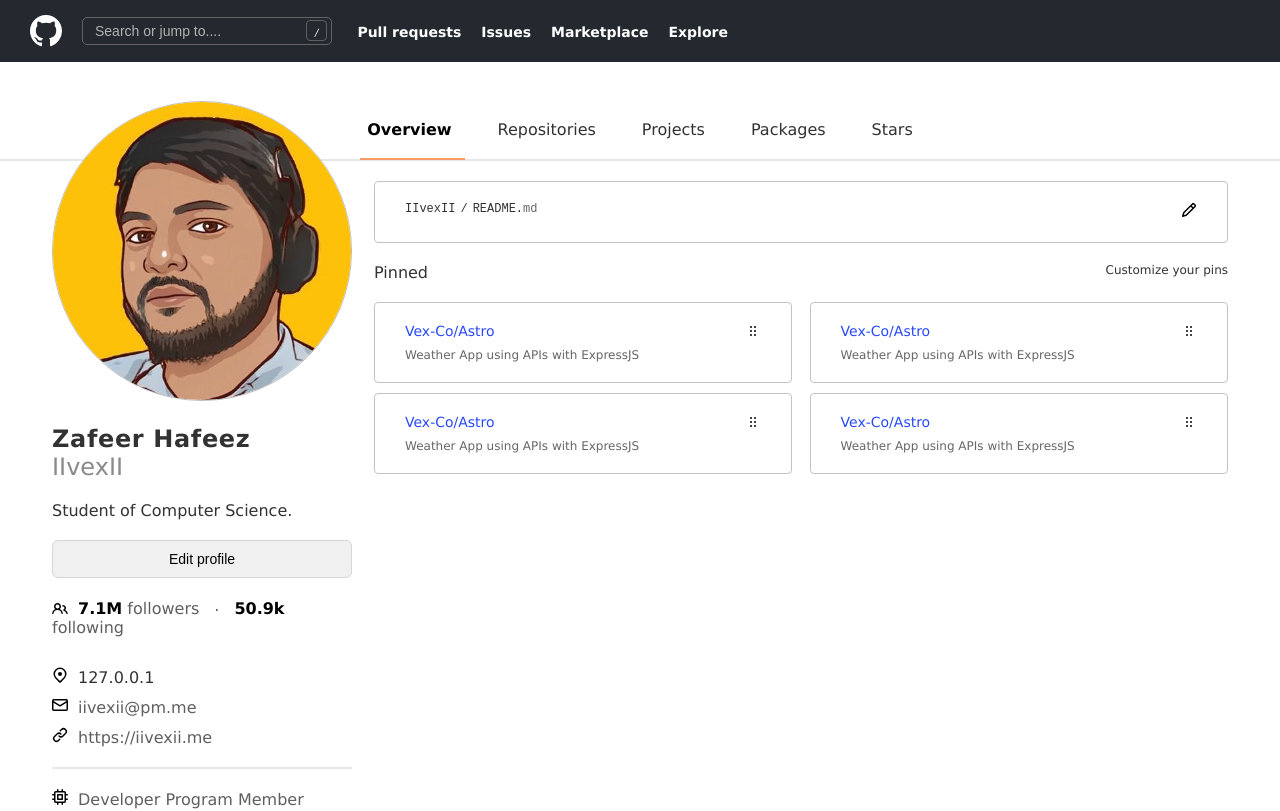
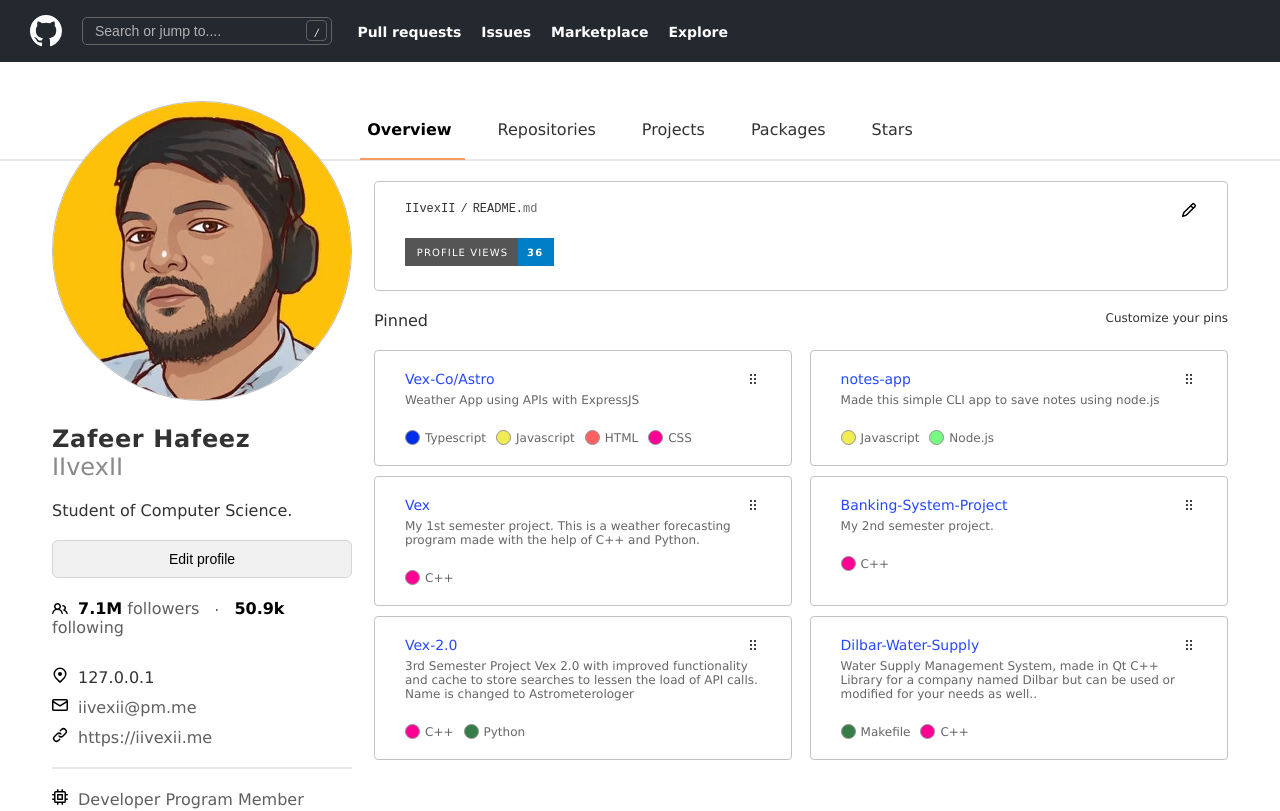
Before and after one commit to IIvexII/github-profile-clone, a React (Create React App) app: page / in a window 1280 px wide. Shown: the top 811 px of the page. Built offline with nearby package versions, Linux system fonts and the light colour scheme.

Commit message:
Pinned cards are almost ready

```diff
--- a/src/component/Overview/Card.jsx
+++ b/src/component/Overview/Card.jsx
@@ -22,6 +22,8 @@ export default class Card extends Component {
     this.editable = this.props.data.editable;
     this.dragable = this.props.data.dragable;
     this.description = this.props.data.description;
+    this.languages = this.props.data.languages;
+    this.circleColor = this.props.data.circleColor || 'gray';
   }
   /*
    * This Function will generate the breadcrumbs for the Card
@@ -30,13 +32,13 @@ export default class Card extends Component {
    * @return: listItems <JSX containing ul with list of content>
    */
   generateBreadCrumbs() {
-    let listItems = this.breadcrumbs.map((val) => {
+    let listItems = this.breadcrumbs.map((val, index) => {
       // Security check
       if (!['text', 'link', 'semi-link'].includes(val.type)) return null;
 
       if (val.type === 'text') {
         return (
-          <li>
+          <li key={index}>
             {val.content}.
             <span className='text-gray'>
               {val.extension ? val.extension : ''}
@@ -45,7 +47,7 @@ export default class Card extends Component {
         );
       } else {
         return (
-          <li>
+          <li key={index}>
             <a className={val.type} href={val.url}>
               {val.content}
             </a>
@@ -66,18 +68,10 @@ export default class Card extends Component {
   renderActionButton() {
     if (this.editable) {
       // Editable
-      return (
-        <a id='edit-icon' href='/'>
-          <EditIcon />
-        </a>
-      );
+      return <EditIcon id='edit-icon' />;
     } else if (this.dragable) {
       // Dragable
-      return (
-        <a id='drag-icon' href='/'>
-          <DragIcon />
-        </a>
-      );
+      return <DragIcon id='drag-icon' />;
     }
   }
   /*
@@ -102,7 +96,22 @@ export default class Card extends Component {
    */
   renderChildContent() {
     if (this.props.children) {
-      <div className='content'>{this.props.children}</div>;
+      return <div className='content'>{this.props.children}</div>;
+    }
+  }
+  renderLanguages() {
+    if (this.languages && this.languages.length > 0) {
+      const languages = this.languages.map((language, index) => {
+        return (
+          <p
+            key={index}
+            className={`language before-circle circle-${language.circleColor} text-gray text-sm mt-20`}>
+            {language.name}
+          </p>
+        );
+      });
+
+      return <div className='flex gap-10'>{languages}</div>;
     }
   }
   /*
@@ -123,7 +132,10 @@ export default class Card extends Component {
         {this.renderDescription()}
 
         {/* Render Children */}
-        {this.renderChildContent}
+        {this.renderChildContent()}
+
+        {/* Language used in the project */}
+        {this.renderLanguages()}
       </div>
     );
   }
--- a/src/component/Overview/cardData.jsx
+++ b/src/component/Overview/cardData.jsx
@@ -13,7 +13,9 @@ export const editReadMeData = {
     },
   ],
 };
-export const pinnedCard = {
+export const pinnedCards = [
+  // Repo 1
+  {
     dragable: true,
     breadcrumbs: [
       {
@@ -23,4 +25,128 @@ export const pinnedCard = {
       },
     ],
     description: 'Weather App using APIs with ExpressJS',
-};
+    languages: [
+      {
+        name: 'Typescript',
+        circleColor: 'blue',
+      },
+      {
+        name: 'Javascript',
+        circleColor: 'yellow',
+      },
+      {
+        name: 'HTML',
+        circleColor: 'red',
+      },
+      {
+        name: 'CSS',
+        circleColor: 'pink',
+      },
+    ],
+  },
+  // Repo 2
+  {
+    dragable: true,
+    breadcrumbs: [
+      {
+        type: 'link',
+        url: '/',
+        content: 'notes-app',
+      },
+    ],
+    description: 'Made this simple CLI app to save notes using node.js',
+    languages: [
+      {
+        name: 'Javascript',
+        circleColor: 'yellow',
+      },
+      {
+        name: 'Node.js',
+        circleColor: 'light-green',
+      },
+    ],
+  },
+  // Repo 3
+  {
+    dragable: true,
+    breadcrumbs: [
+      {
+        type: 'link',
+        url: '/',
+        content: 'Vex',
+      },
+    ],
+    description:
+      'My 1st semester project. This is a weather forecasting program made with the help of C++ and Python.',
+    languages: [
+      {
+        name: 'C++',
+        circleColor: 'pink',
+      },
+    ],
+  },
+  // Repo 4
+  {
+    dragable: true,
+    breadcrumbs: [
+      {
+        type: 'link',
+        url: '/',
+        content: 'Banking-System-Project',
+      },
+    ],
+    description: 'My 2nd semester project.',
+    languages: [
+      {
+        name: 'C++',
+        circleColor: 'pink',
+      },
+    ],
+  },
+  // Repo 5
+  {
+    dragable: true,
+    breadcrumbs: [
+      {
+        type: 'link',
+        url: '/',
+        content: 'Vex-2.0',
+      },
+    ],
+    description:
+      '3rd Semester Project Vex 2.0 with improved functionality and cache to store searches to lessen the load of API calls. Name is changed to Astrometerologer',
+    languages: [
+      {
+        name: 'C++',
+        circleColor: 'pink',
+      },
+      {
+        name: 'Python',
+        circleColor: 'green',
+      },
+    ],
+  },
+  // Repo 6
+  {
+    dragable: true,
+    breadcrumbs: [
+      {
+        type: 'link',
+        url: '/',
+        content: 'Dilbar-Water-Supply',
+      },
+    ],
+    description:
+      'Water Supply Management System, made in Qt C++ Library for a company named Dilbar but can be used or modified for your needs as well..',
+    languages: [
+      {
+        name: 'Makefile',
+        circleColor: 'green',
+      },
+      {
+        name: 'C++',
+        circleColor: 'pink',
+      },
+    ],
+  },
+];
--- a/src/component/Overview/index.jsx
+++ b/src/component/Overview/index.jsx
@@ -5,7 +5,7 @@ import Card from './Card';
 import { ProfileCountIcon } from './icons';
 
 // Data for the cards
-import { editReadMeData, pinnedCard } from './cardData';
+import { editReadMeData, pinnedCards } from './cardData';
 
 export default function Overview() {
   return (
@@ -23,10 +23,9 @@ export default function Overview() {
       </div>
       {/* Pinned repos */}
       <div className='flex jc-sb gap-10 mt-20'>
-        <Card className='half-card' data={pinnedCard} />
-        <Card className='half-card' data={pinnedCard} />
-        <Card className='half-card' data={pinnedCard} />
-        <Card className='half-card' data={pinnedCard} />
+        {pinnedCards.map((card, index) => {
+          return <Card key={index} className='half-card' data={card} />;
+        })}
       </div>
     </div>
   );
--- a/src/component/Overview/style.css
+++ b/src/component/Overview/style.css
@@ -37,6 +37,43 @@
 .card .breadcrumb .link:hover {
   text-decoration: underline;
 }
+.card .before-circle::before {
+  content: '';
+  position:relative;
+  bottom: -3px;
+  display: inline-block;
+  width: 13px;
+  height: 13px;
+  border: 1px solid #929292;
+  border-radius: 100%;
+  margin-right: 5px;
+  background-color: gray;
+}
+  /* Blue circle */
+  .card .before-circle.circle-blue::before {
+    background-color: #012cec;
+  }
+  /* Red circle */
+  .card .before-circle.circle-red::before {
+    background-color: #ff3a3acc;
+  }
+  /* Pink circle */
+  .card .before-circle.circle-pink::before {
+    background-color: #ff0095;
+  }
+  /* Green circle */
+  .card .before-circle.circle-green::before {
+    background-color: #367c47;
+  }
+  /* Light green circle */
+  .card .before-circle.circle-light-green::before {
+    background-color: #76fa81;
+  }
+  /* Yellow circle */
+  .card .before-circle.circle-yellow::before {
+    background-color: #f1ec53;
+  }
+
 #edit-icon:hover {
   fill: #2848fe;
   cursor: pointer;
```
Lines whose indentation alone changed are shown as unchanged.
